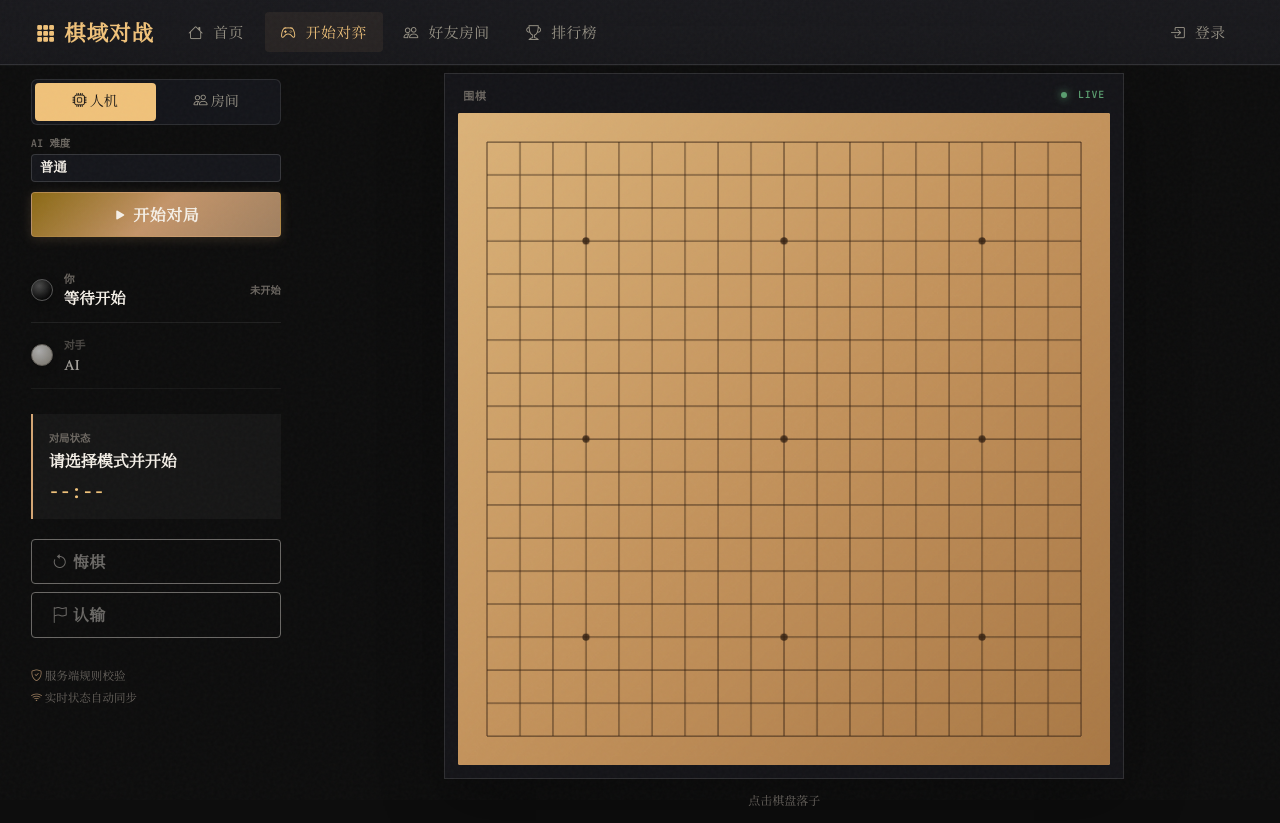
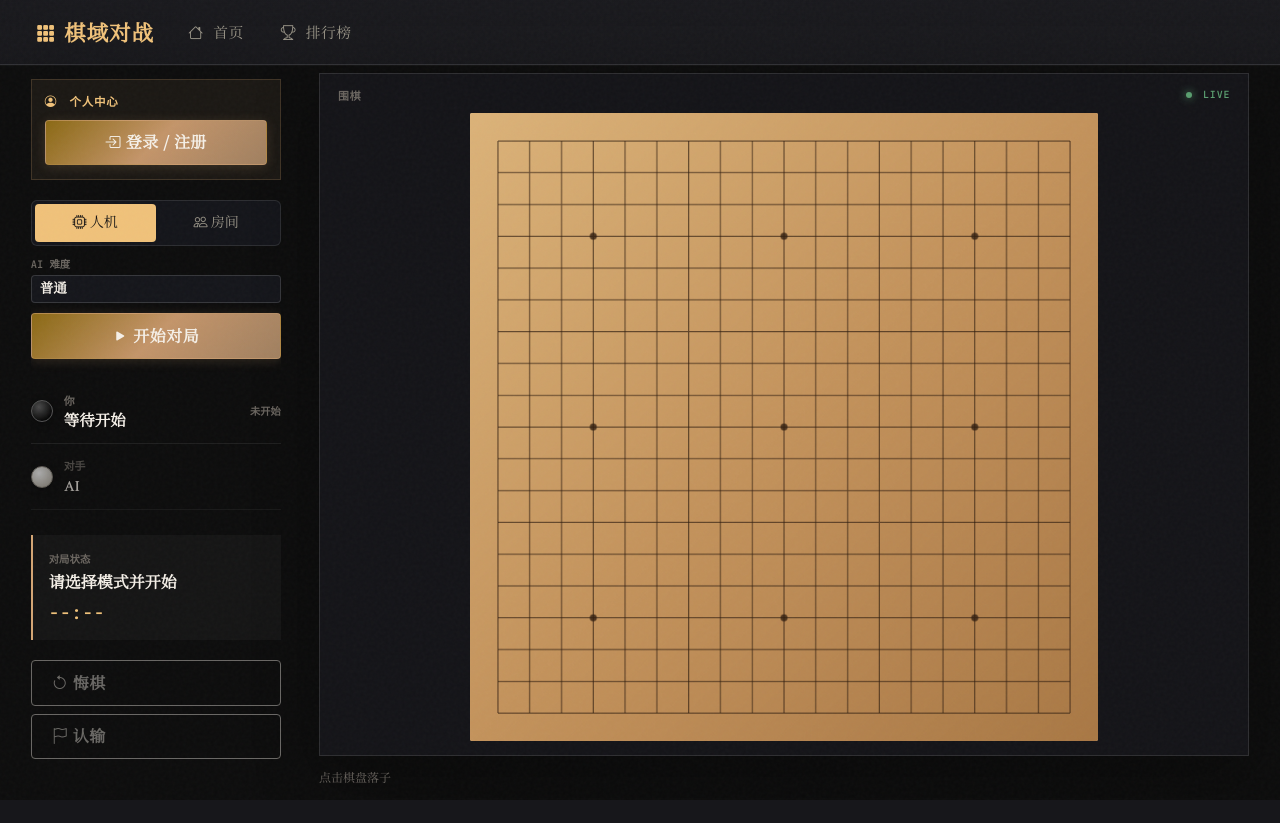
Before and after one commit to dbx192/GomokuBattle, a FastAPI app: page /play/go in a window 1280 px wide. After the commit the page ends 800 px from the top, so only its background shows below. Run offline with FastAPI, Linux system fonts and the light colour scheme; some libraries are stand-ins or nearby versions.

Commit message:
feat(play): add chinese chess support and sidebar user section
1. 重构棋盘绘制逻辑适配动态尺寸，支持中国象棋
2. 新增侧边栏用户个人中心模块
3. 移除首页导航栏的对弈和房间入口
4. 更新静态资源版本号与响应式布局样式

```diff
--- a/static/css/main.css
+++ b/static/css/main.css
@@ -105,7 +105,6 @@ body {
 .game-board-canvas {
     width: min(720px, 100%);
     height: auto;
-    aspect-ratio: 1;
     border: 1px solid var(--border-medium);
     border-radius: var(--radius-sm);
     background: var(--wood-warm);
@@ -130,6 +129,18 @@ body {
 .mode-choice.is-active { color:#151313; background:var(--gold-bright); }
 .play-layout { display:grid; grid-template-columns:250px minmax(0, 1fr); gap:clamp(22px, 3vw, 44px); padding-top:8px; align-items:start; }
 .play-sidebar { padding-top:6px; }
+.play-account { margin-bottom:20px; padding:13px; border:1px solid rgba(212,165,116,.2); background:rgba(212,165,116,.07); }
+.play-account-heading { margin-bottom:11px; color:var(--gold-bright); font:600 .72rem var(--font-mono); letter-spacing:.06em; }
+.play-account-heading i { margin-right:5px; }
+.play-account-user { display:flex; align-items:center; gap:10px; }
+.play-account-user .user-avatar-placeholder { width:36px; height:36px; margin:0; font-size:1rem; }
+.play-account-user strong,.play-account-user span { display:block; line-height:1.35; }
+.play-account-user strong { color:var(--text-primary); font-size:.95rem; }
+.play-account-user span { color:var(--text-muted); font-size:.72rem; }
+.play-account-stats { display:grid; grid-template-columns:repeat(3, 1fr); gap:6px; margin-top:12px; padding-top:10px; border-top:1px solid rgba(255,255,255,.08); }
+.play-account-stats span { color:var(--text-muted); font-size:.67rem; text-align:center; }
+.play-account-stats b { display:block; color:var(--text-primary); font:600 .9rem var(--font-mono); }
+.play-account-login { padding-bottom:14px; }
 .player-strip { display:flex; align-items:center; gap:11px; padding:13px 0; border-bottom:1px solid rgba(255,255,255,.08); }
 .player-strip > div { display:grid; line-height:1.2; gap:4px; flex:1; }
 .player-strip small { color:var(--text-muted); font:600 .68rem var(--font-mono); text-transform:uppercase; }
@@ -159,15 +170,23 @@ body {
 .btn-danger-subtle:hover { border-color:var(--cinnabar); color:#e78b83; }
 .rules-note { color:var(--text-muted); font-size:.72rem; line-height:1.9; margin-top:28px; }
 .rules-note i { width:18px; color:var(--gold-muted); }
-.board-column { min-width:0; display:flex; flex-direction:column; align-items:center; }
+.board-column { min-width:0; display:flex; flex-direction:column; align-items:stretch; }
 .board-frame { width:100%; padding:13px; background:#141418; border:1px solid rgba(255,255,255,.11); box-shadow:0 20px 60px rgba(0,0,0,.32); }
 .board-caption { display:flex; justify-content:space-between; align-items:center; padding:0 5px 10px; color:var(--text-muted); font:600 .68rem var(--font-mono); letter-spacing:.08em; text-transform:uppercase; }
 .live-indicator { color:var(--jade); font-size:.62rem; }
 .live-indicator i { display:inline-block; width:6px; height:6px; border-radius:50%; background:var(--jade); margin-right:4px; box-shadow:0 0 8px var(--jade); }
 .board-frame .game-board-canvas { display:block; width:100%; border:0; border-radius:2px; box-shadow:none; }
 .move-hint { color:var(--text-muted); font-size:.75rem; margin:13px 0 0; }
-@media (min-width: 801px) { .play-header { display:none; } .play-page { padding-top:4px; } .play-layout { padding-top:4px; } .board-frame { width:min(100%, calc(100vh - 120px)); } }
-@media (max-width: 800px) { .play-page { padding-top:18px; } .play-header { align-items:flex-start; flex-direction:column; } .play-layout { grid-template-columns:1fr; gap:22px; } .play-sidebar { order:2; display:grid; grid-template-columns:1fr 1fr; gap:0 16px; } .play-actions,.player-strip,.status-block,.rules-note { grid-column:1/-1; } .play-actions { grid-template-columns:1fr 1fr; } .play-actions .mode-switch { min-width:0; } .room-join { grid-column:1/-1; } .sidebar-actions { grid-column:1/-1; grid-template-columns:1fr 1fr; } }
+@media (min-width: 801px) {
+    .play-header { display:none; }
+    .play-page { height:calc(100vh - 65px); padding-top:4px; overflow:hidden; }
+    .play-layout { height:100%; padding-top:4px; align-items:stretch; }
+    .play-sidebar { overflow-y:auto; padding-bottom:12px; }
+    .board-column { min-height:0; }
+    .board-frame { flex:1; min-height:0; display:flex; flex-direction:column; }
+    .board-frame .game-board-canvas { width:auto; height:calc(100% - 27px); max-width:100%; margin:0 auto; }
+}
+@media (max-width: 800px) { .play-page { padding-top:18px; } .play-header { align-items:flex-start; flex-direction:column; } .play-layout { grid-template-columns:1fr; gap:22px; } .play-sidebar { order:2; display:grid; grid-template-columns:1fr 1fr; gap:0 16px; } .play-account,.play-actions,.player-strip,.status-block,.rules-note { grid-column:1/-1; } .play-actions { grid-template-columns:1fr 1fr; } .play-actions .mode-switch { min-width:0; } .room-join { grid-column:1/-1; } .sidebar-actions { grid-column:1/-1; grid-template-columns:1fr 1fr; } }
 
 /* Subtle grain overlay on body */
 body::before {
--- a/static/js/play.js
+++ b/static/js/play.js
@@ -142,7 +142,7 @@ function clickBoard(event) {
     const rect = canvas.getBoundingClientRect(), x = (event.clientX - rect.left) * canvas.width / rect.width, y = (event.clientY - rect.top) * canvas.height / rect.height;
     if (GAME === 'gomoku' || GAME === 'go') { const n = GAME === 'go' ? 19 : 15, p = GAME === 'go' ? 32 : 42, cell = (canvas.width - p * 2) / (n - 1); const row = Math.round((y-p)/cell), col = Math.round((x-p)/cell); if (row>=0&&row<n&&col>=0&&col<n) sendAction('move',{row,col}); return; }
     if (GAME === 'xiangqi') {
-        const p=48, cellX=(canvas.width-p*2)/8, cellY=(canvas.height-p*2)/9, row=Math.round((y-p)/cellY), col=Math.round((x-p)/cellX);
+        const p=48, cell=(canvas.width-p*2)/8, row=Math.round((y-p)/cell), col=Math.round((x-p)/cell);
         if(row<0||row>9||col<0||col>8)return;
         const piece = state.board[row][col];
         const isOwnPiece = piece !== '0' && (playerColor === 'red' ? piece === piece.toUpperCase() : piece === piece.toLowerCase());
@@ -207,13 +207,13 @@ function drawChess() {
     if(selected){const c=selected.charCodeAt(0)-97,r=8-Number(selected[1]);ctx.strokeStyle='#d9a85f';ctx.lineWidth=5;ctx.strokeRect(p+c*cell+3,p+r*cell+3,cell-6,cell-6);}
 }
 function drawXiangqi() {
-    const p=48, cellX=(720-p*2)/8, cellY=(720-p*2)/9;
-    const wood=ctx.createLinearGradient(0,0,0,720);wood.addColorStop(0,'#e1bd82');wood.addColorStop(1,'#b47c47');ctx.fillStyle=wood;ctx.fillRect(0,0,720,720);ctx.strokeStyle='rgba(54,31,17,.78)';ctx.lineWidth=2;
-    for(let r=0;r<10;r++){ctx.beginPath();ctx.moveTo(p,p+r*cellY);ctx.lineTo(p+8*cellX,p+r*cellY);ctx.stroke();}
-    for(let c=0;c<9;c++){ctx.beginPath();ctx.moveTo(p+c*cellX,p);ctx.lineTo(p+c*cellX,p+4*cellY);ctx.moveTo(p+c*cellX,p+5*cellY);ctx.lineTo(p+c*cellX,p+9*cellY);ctx.stroke();}
-    ctx.fillStyle='rgba(85,49,25,.72)';ctx.font='28px "Noto Serif SC",serif';ctx.textAlign='center';ctx.textBaseline='middle';ctx.fillText('楚 河',p+2*cellX+cellX/2,p+4.5*cellY);ctx.fillText('汉 界',p+5*cellX+cellX/2,p+4.5*cellY);
-    ctx.beginPath();ctx.moveTo(p+3*cellX,p);ctx.lineTo(p+5*cellX,p+2*cellY);ctx.moveTo(p+5*cellX,p);ctx.lineTo(p+3*cellX,p+2*cellY);ctx.moveTo(p+3*cellX,p+7*cellY);ctx.lineTo(p+5*cellX,p+9*cellY);ctx.moveTo(p+5*cellX,p+7*cellY);ctx.lineTo(p+3*cellX,p+9*cellY);ctx.stroke();
-    if(!state)return;const chars={r:'车',h:'马',e:'相',a:'仕',k:'帅',c:'炮',p:'兵'};const last=recentMove();if(last&&Number.isInteger(last.from_row)&&Number.isInteger(last.to_row)){markRecentPoint(p+last.from_col*cellX,p+last.from_row*cellY,34);markRecentPoint(p+last.to_col*cellX,p+last.to_row*cellY,34);}state.board.forEach((row,r)=>row.forEach((piece,c)=>{if(piece==='0')return;const x=p+c*cellX,y=p+r*cellY;ctx.save();ctx.shadowColor='rgba(39,20,8,.4)';ctx.shadowBlur=6;ctx.shadowOffsetY=3;const g=ctx.createRadialGradient(x-9,y-10,3,x,y,29);if(piece===piece.toUpperCase()){g.addColorStop(0,'#ffe7bd');g.addColorStop(1,'#c8864f');}else{g.addColorStop(0,'#fbf0d9');g.addColorStop(1,'#bca789');}ctx.fillStyle=g;ctx.beginPath();ctx.arc(x,y,30,0,Math.PI*2);ctx.fill();ctx.strokeStyle=piece===piece.toUpperCase()?'#a52e2b':'#29251f';ctx.lineWidth=2;ctx.stroke();ctx.fillStyle=piece===piece.toUpperCase()?'#a52e2b':'#29251f';ctx.font='30px "Noto Serif SC",serif';ctx.textAlign='center';ctx.textBaseline='middle';ctx.fillText(chars[piece.toLowerCase()],x,y+1);ctx.restore();}));
-    if(selected){ctx.strokeStyle='#f0bf70';ctx.lineWidth=4;ctx.strokeRect(p+selected.col*cellX-35,p+selected.row*cellY-35,70,70);}
+    const p=48, cell=(canvas.width-p*2)/8, width=canvas.width, height=canvas.height;
+    const wood=ctx.createLinearGradient(0,0,0,height);wood.addColorStop(0,'#e1bd82');wood.addColorStop(1,'#b47c47');ctx.fillStyle=wood;ctx.fillRect(0,0,width,height);ctx.strokeStyle='rgba(54,31,17,.78)';ctx.lineWidth=2;
+    for(let r=0;r<10;r++){ctx.beginPath();ctx.moveTo(p,p+r*cell);ctx.lineTo(p+8*cell,p+r*cell);ctx.stroke();}
+    for(let c=0;c<9;c++){ctx.beginPath();ctx.moveTo(p+c*cell,p);ctx.lineTo(p+c*cell,p+4*cell);ctx.moveTo(p+c*cell,p+5*cell);ctx.lineTo(p+c*cell,p+9*cell);ctx.stroke();}
+    ctx.fillStyle='rgba(85,49,25,.72)';ctx.font='28px "Noto Serif SC",serif';ctx.textAlign='center';ctx.textBaseline='middle';ctx.fillText('楚 河',p+2.5*cell,p+4.5*cell);ctx.fillText('汉 界',p+5.5*cell,p+4.5*cell);
+    ctx.beginPath();ctx.moveTo(p+3*cell,p);ctx.lineTo(p+5*cell,p+2*cell);ctx.moveTo(p+5*cell,p);ctx.lineTo(p+3*cell,p+2*cell);ctx.moveTo(p+3*cell,p+7*cell);ctx.lineTo(p+5*cell,p+9*cell);ctx.moveTo(p+5*cell,p+7*cell);ctx.lineTo(p+3*cell,p+9*cell);ctx.stroke();
+    if(!state)return;const chars={r:'车',h:'马',e:'相',a:'仕',k:'帅',c:'炮',p:'兵'};const last=recentMove();if(last&&Number.isInteger(last.from_row)&&Number.isInteger(last.to_row)){markRecentPoint(p+last.from_col*cell,p+last.from_row*cell,34);markRecentPoint(p+last.to_col*cell,p+last.to_row*cell,34);}state.board.forEach((row,r)=>row.forEach((piece,c)=>{if(piece==='0')return;const x=p+c*cell,y=p+r*cell;ctx.save();ctx.shadowColor='rgba(39,20,8,.4)';ctx.shadowBlur=6;ctx.shadowOffsetY=3;const g=ctx.createRadialGradient(x-9,y-10,3,x,y,29);if(piece===piece.toUpperCase()){g.addColorStop(0,'#ffe7bd');g.addColorStop(1,'#c8864f');}else{g.addColorStop(0,'#fbf0d9');g.addColorStop(1,'#bca789');}ctx.fillStyle=g;ctx.beginPath();ctx.arc(x,y,30,0,Math.PI*2);ctx.fill();ctx.strokeStyle=piece===piece.toUpperCase()?'#a52e2b':'#29251f';ctx.lineWidth=2;ctx.stroke();ctx.fillStyle=piece===piece.toUpperCase()?'#a52e2b':'#29251f';ctx.font='30px "Noto Serif SC",serif';ctx.textAlign='center';ctx.textBaseline='middle';ctx.fillText(chars[piece.toLowerCase()],x,y+1);ctx.restore();}));
+    if(selected){ctx.strokeStyle='#f0bf70';ctx.lineWidth=4;ctx.strokeRect(p+selected.col*cell-35,p+selected.row*cell-35,70,70);}
 }
 function renderClock(){if(!room?.clocks)return;const c=room.clocks;$('#clock').text(c.mode==='fischer'?`${Math.ceil(c[colors()[0]]||0)}s / ${Math.ceil(c[colors()[1]]||0)}s`:`每步 ${c.seconds}s`)}
--- a/templates/base.html
+++ b/templates/base.html
@@ -9,7 +9,7 @@
     <link href="/static/lib/bootstrap/css/bootstrap.min.css" rel="stylesheet">
     <link href="/static/lib/bootstrap-icons/css/bootstrap-icons.min.css" rel="stylesheet">
     <link href="/static/lib/toastr/toastr.min.css" rel="stylesheet">
-    <link href="/static/css/main.css?v=20260812" rel="stylesheet">
+    <link href="/static/css/main.css?v=20260816" rel="stylesheet">
 
     {% block head_extra %}{% endblock %}
 </head>
--- a/templates/partials/_navbar.html
+++ b/templates/partials/_navbar.html
@@ -19,29 +19,12 @@
                     </a>
                 </li>
                 <li class="nav-item">
-                    <a class="nav-link{% if active == 'play' %} active{% endif %}" href="/">
-                        <i class="bi bi-controller"></i> 开始对弈
-                    </a>
-                </li>
-                <li class="nav-item">
-                    <a class="nav-link" href="/#rooms">
-                        <i class="bi bi-people"></i> 好友房间
-                    </a>
-                </li>
-                <li class="nav-item">
                     <a class="nav-link{% if active == 'rankings' %} active{% endif %}"
                        href="/rankings">
                         <i class="bi bi-trophy"></i> 排行榜
                     </a>
                 </li>
             </ul>
-            <ul class="navbar-nav" id="authNav">
-                <li class="nav-item" id="loginPrompt">
-                    <a class="nav-link" href="#" data-bs-toggle="modal" data-bs-target="#loginModal">
-                        <i class="bi bi-box-arrow-in-right"></i> 登录
-                    </a>
-                </li>
-            </ul>
         </div>
     </div>
 </nav>
--- a/templates/play.html
+++ b/templates/play.html
@@ -9,6 +9,15 @@
     </header>
     <main class="play-layout">
         <aside class="play-sidebar">
+            <section class="play-account" id="userInfo" style="display:none;">
+                <div class="play-account-heading"><i class="bi bi-person-circle"></i> 个人中心</div>
+                <div class="play-account-user"><span class="user-avatar-placeholder" id="userAvatar">?</span><div><strong id="userName">-</strong><span id="userRank">新手</span></div></div>
+                <div class="play-account-stats"><span><b id="userWins">0</b>胜</span><span><b id="userLosses">0</b>负</span><span><b id="userWinRate">0%</b>胜率</span></div>
+            </section>
+            <section class="play-account play-account-login" id="loginPromptCard">
+                <div class="play-account-heading"><i class="bi bi-person-circle"></i> 个人中心</div>
+                <button class="btn btn-primary w-100" data-bs-toggle="modal" data-bs-target="#loginModal"><i class="bi bi-box-arrow-in-right"></i> 登录 / 注册</button>
+            </section>
             <div class="play-actions">
                 <div class="mode-switch" role="group"><button class="mode-choice is-active" data-mode="ai"><i class="bi bi-cpu"></i> 人机</button><button class="mode-choice" data-mode="room"><i class="bi bi-people"></i> 房间</button></div>
                 <label class="ai-difficulty" id="difficultyControl"><span>AI 难度</span><select id="difficultySelect" class="form-select form-select-sm"><option value="easy">简单</option><option value="normal" selected>普通</option><option value="hard">困难</option></select></label>
@@ -22,7 +31,7 @@
             <div class="sidebar-actions"><button id="undoBtn" class="btn btn-subtle" disabled><i class="bi bi-arrow-counterclockwise"></i> 悔棋</button><button id="passBtn" class="btn btn-subtle d-none"><i class="bi bi-skip-forward"></i> 停一手</button><button id="resignBtn" class="btn btn-danger-subtle" disabled><i class="bi bi-flag"></i> 认输</button></div>
             <p class="rules-note"><i class="bi bi-shield-check"></i> 服务端规则校验<br><i class="bi bi-wifi"></i> 实时状态自动同步</p>
         </aside>
-        <section class="board-column"><div class="board-frame"><div class="board-caption"><span id="boardLabel">棋盘</span><span class="live-indicator"><i></i> LIVE</span></div><canvas id="boardCanvas" width="720" height="720" class="game-board-canvas"></canvas></div><p id="moveHint" class="move-hint">点击棋盘落子</p></section>
+        <section class="board-column"><div class="board-frame"><div class="board-caption"><span id="boardLabel">棋盘</span><span class="live-indicator"><i></i> LIVE</span></div><canvas id="boardCanvas" width="720" height="{% if game_code == 'xiangqi' %}798{% else %}720{% endif %}" class="game-board-canvas{% if game_code == 'xiangqi' %} xiangqi-board{% endif %}"></canvas></div><p id="moveHint" class="move-hint">点击棋盘落子</p></section>
     </main>
 </div>
 <div class="modal fade" id="gameResultModal" tabindex="-1" aria-labelledby="gameResultTitle" aria-hidden="true">
@@ -32,4 +41,4 @@
     </div></div>
 </div>
 {% endblock %}
-{% block scripts %}<script src="/static/js/play.js?v=20260814"></script>{% endblock %}
+{% block scripts %}<script src="/static/js/play.js?v=20260816"></script>{% endblock %}
```
Also changed, not shown: ScreenShot_2026-08-07_113020_588.png (added).
